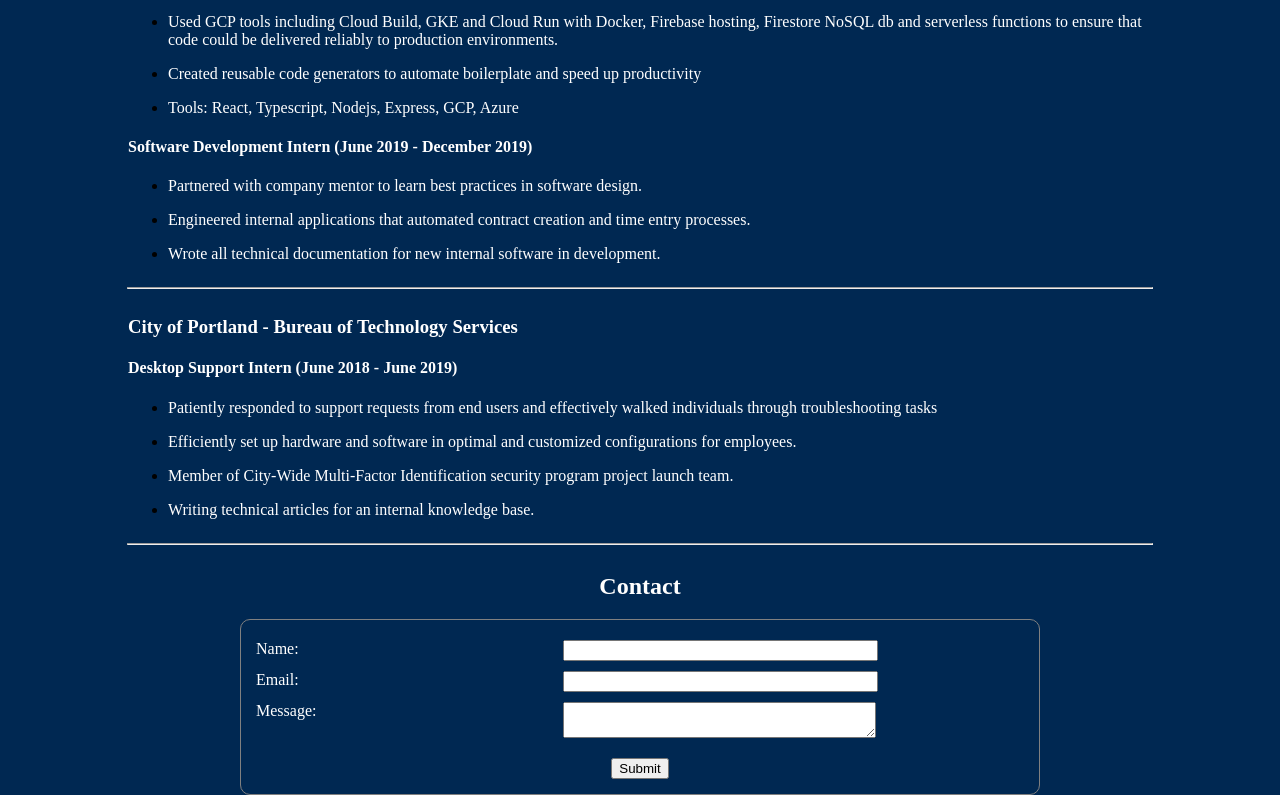
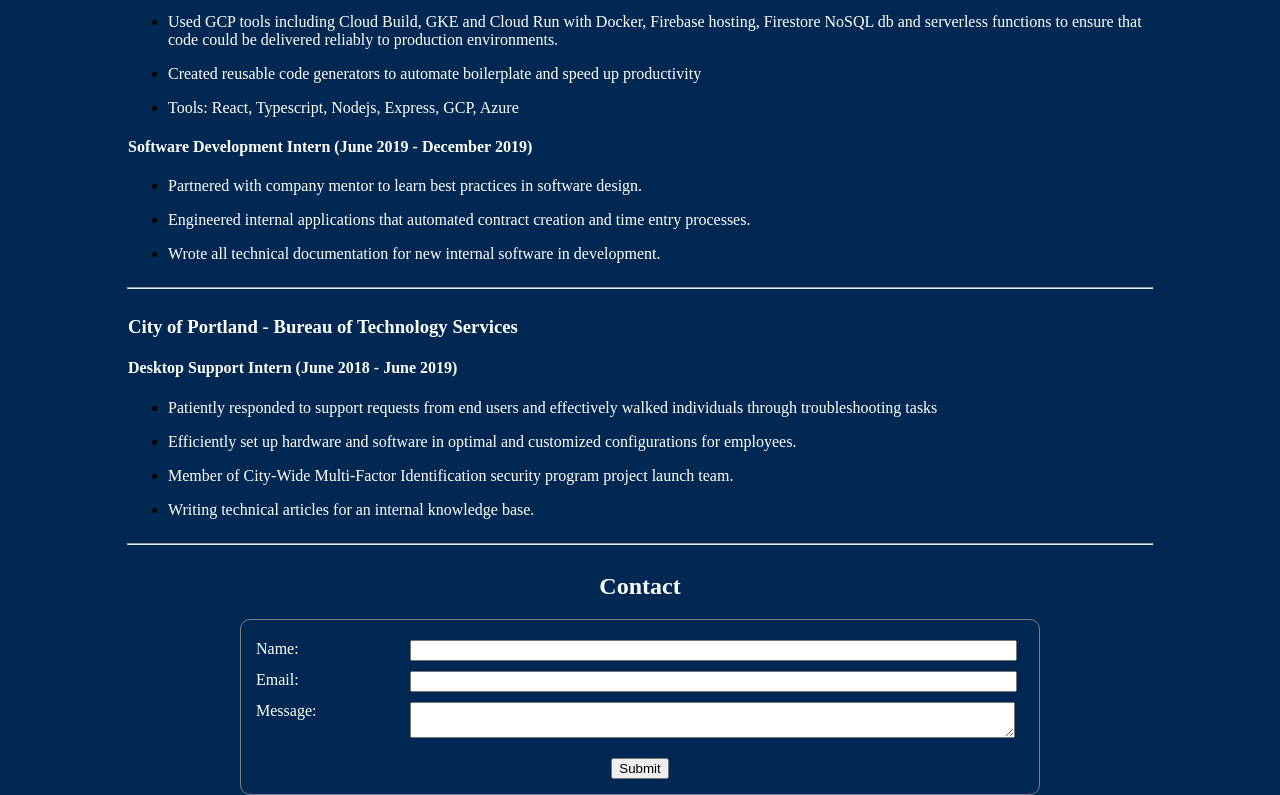
Before and after one commit to aryk2/aryk2.github.io, a plain HTML site: page src/index.html in a window 1280 px wide. Shown: the part 1218-2013 px from the top of the page. Drawn offline with nearby package versions, Linux system fonts and the light colour scheme.

Commit message:
fix contact form width

```diff
--- a/src/index.html
+++ b/src/index.html
@@ -143,7 +143,7 @@
                       </div>
                       <div class="form-element">
                         <label for="body" class="contact-label">Message:   </label>
-                        <textarea type="text" id="body" name="body" class="contact-field message" required ></textarea>
+                        <textarea type="text" id="body" name="body" class="contact-field" required ></textarea>
                       </div>
 
                       <input type="submit" value="Submit" class="btn" id="submit-button">
--- a/src/styles.css
+++ b/src/styles.css
@@ -124,16 +124,17 @@ hr {
 .form-element {
     display: flex;
     flex-direction: row;
+    flex-wrap: wrap;
     width: 100%;
     margin: 5px;
 }
 
 .contact-label {
-    width: 40%
+    width: 20%
 }
 
 .contact-field {
-    width: 40%
+    width: 78%
 }
 
 .btn {
```
